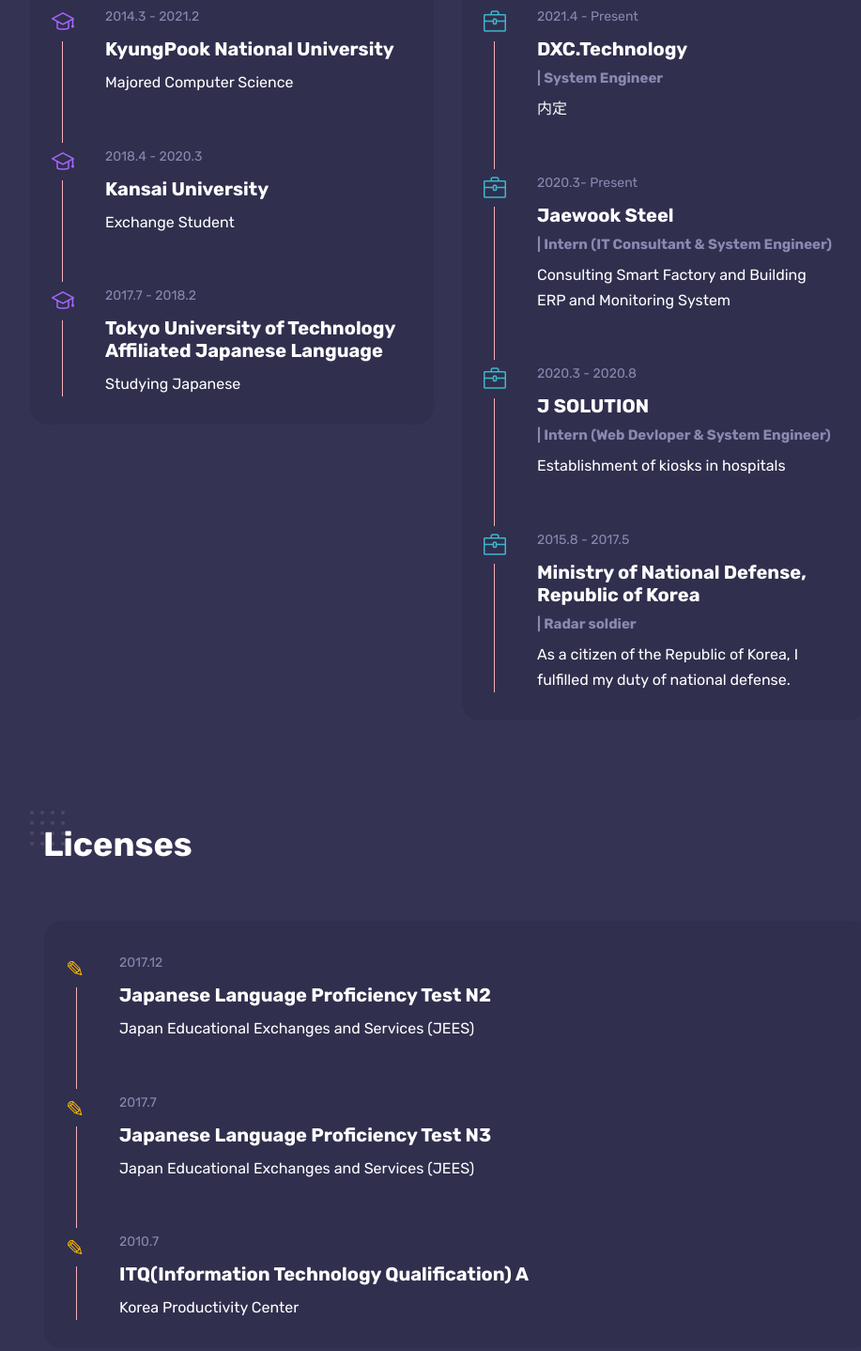
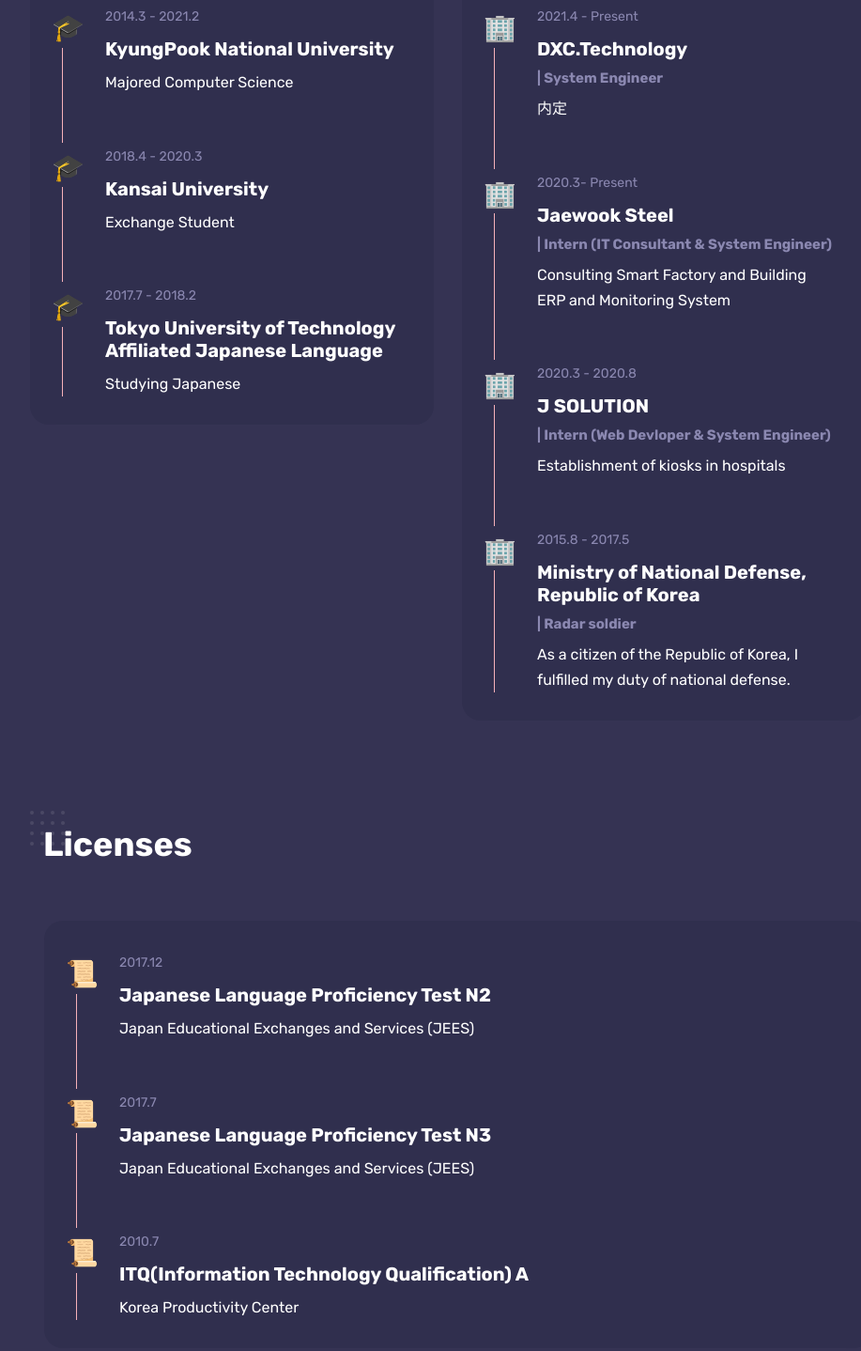
Before and after one commit to Maitan21/Portfolio, a plain HTML site: page index.html in a window 1280 px wide. Shown: the part 2751-4189 px from the top of the page at 94% size, without its empty margins (163-1080 px from the left). Drawn offline with Linux system fonts and the light colour scheme.

Commit message:
change img

```diff
--- a/css/style.css
+++ b/css/style.css
@@ -1808,10 +1808,10 @@ body.dark footer.footer {
 }
 
 .timeline.edu .timeline-container::after {
-  content: "";
+  content: "🎓";
   background: #FFF;
   font-family: "simple-line-icons";
-  font-size: 24px;
+  font-size: 28px;
   color: #A566FF;
   position: absolute;
   left: -7px;
@@ -1821,10 +1821,10 @@ body.dark footer.footer {
 }
 
 .timeline.license .timeline-container::after {
-  content: "✎";
+  content: "📜";
   background: #FFF;
   font-family: "simple-line-icons";
-  font-size: 24px;
+  font-size: 28px;
   color: #FFBB00;
   position: absolute;
   left: -7px;
@@ -1834,10 +1834,10 @@ body.dark footer.footer {
 }
 
 .timeline.exp .timeline-container::after {
-  content: "";
+  content: "🏢";
   background: #FFF;
   font-family: "simple-line-icons";
-  font-size: 24px;
+  font-size: 28px;
   color: #3DB7CC;
   position: absolute;
   left: -7px;
```
